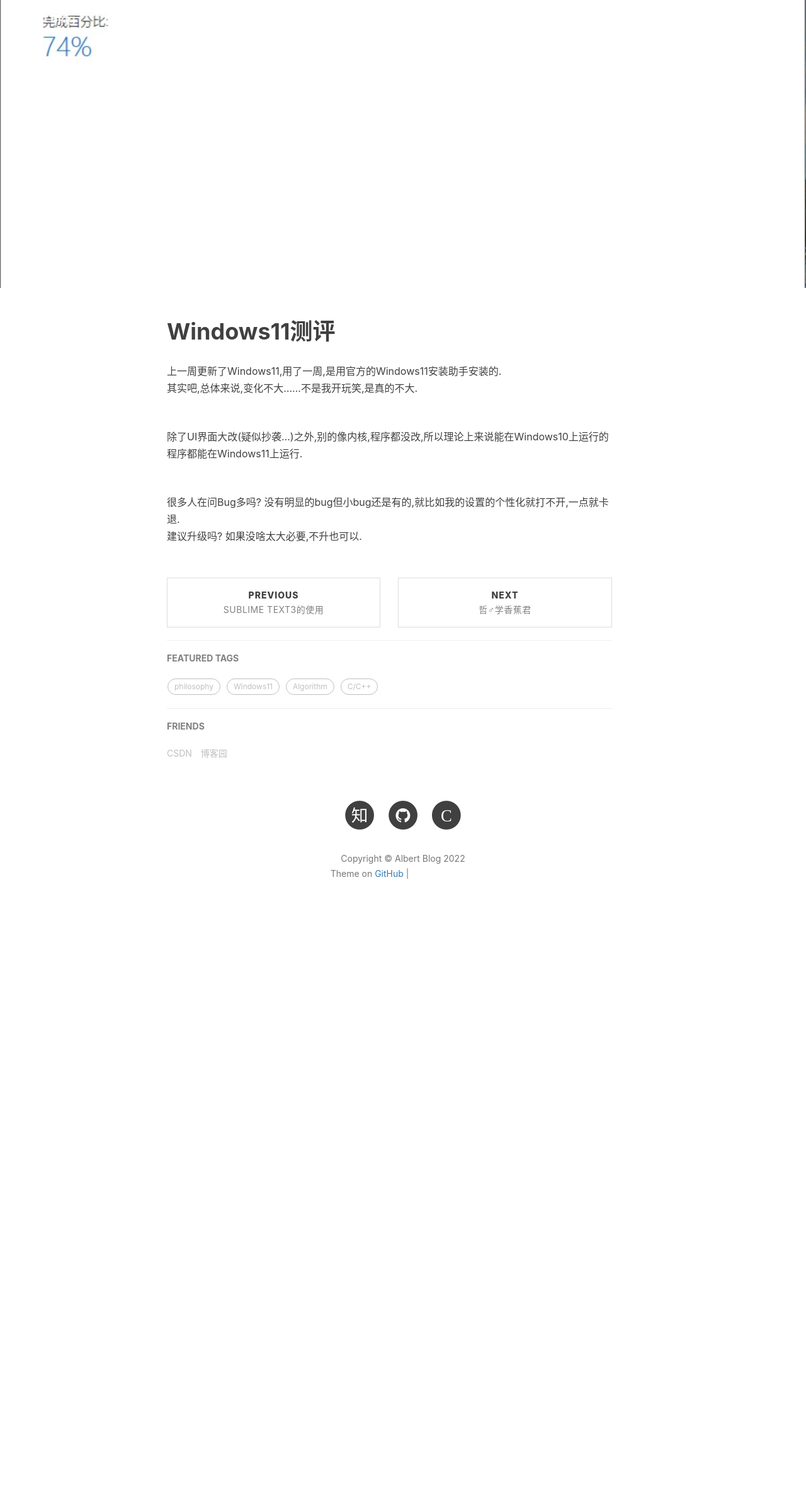
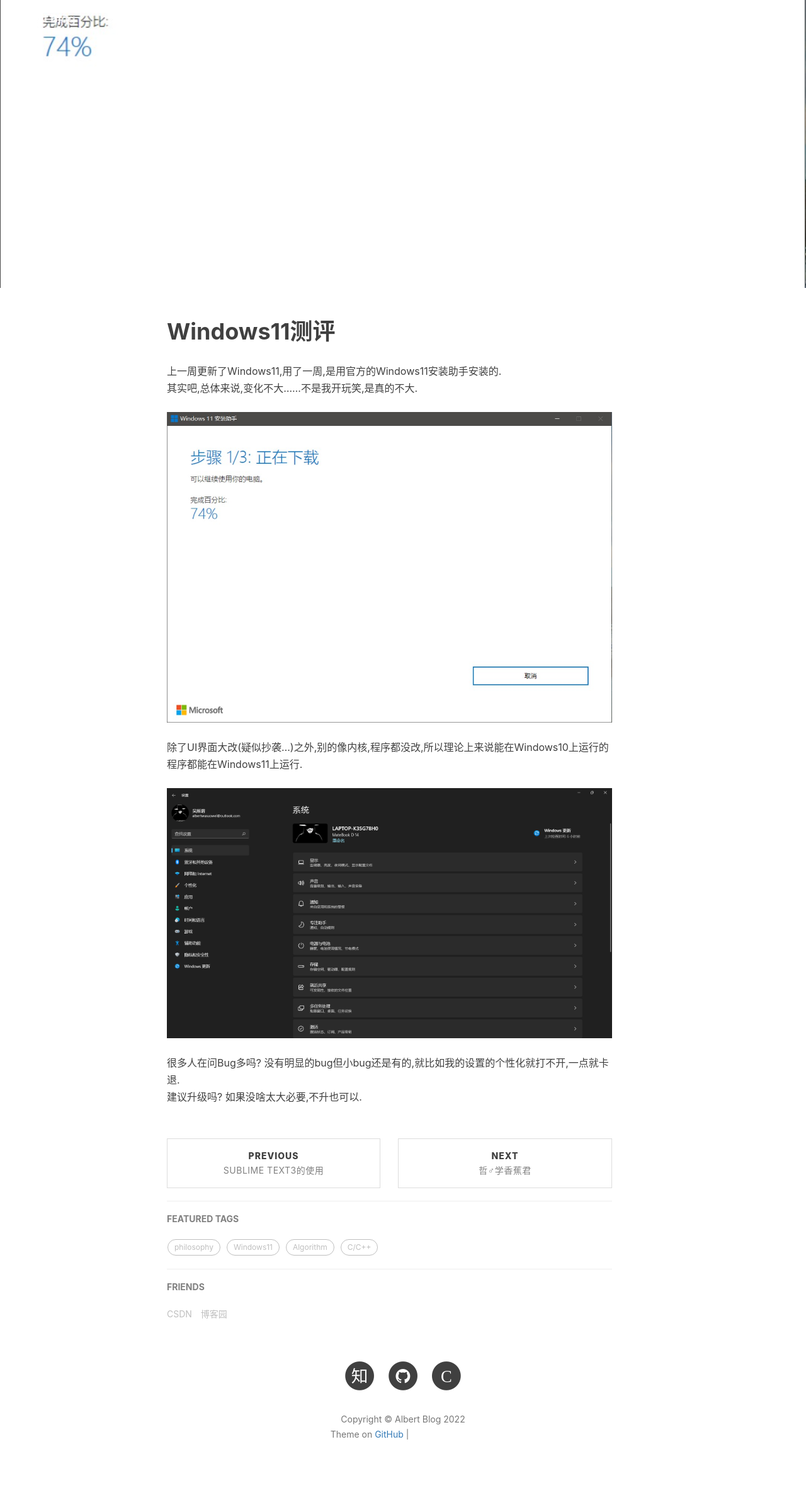
Before and after one commit to Dsmtyu/Dsmtyu.github.io, a Jekyll site: the page built from _posts/2021-12-12-Windows11测评.md, in a window 1280 px wide. Shown: the whole page at 63% size. Built offline with Jekyll 4.4.1, drawn with Linux system fonts in a browser that asks for light colours; nearby versions of some CDN libraries; comment, search, counter and statistics services are not loaded; before the commit the page ends 1491 px from its top, so only the background shows below that; grey boxes are pictures that could not be loaded.

Commit message:
Update 2021-12-12-Windows11测评.md

```diff
--- a/_posts/2021-12-12-Windows11测评.md
+++ b/_posts/2021-12-12-Windows11测评.md
@@ -10,8 +10,8 @@
 # Windows11测评
 上一周更新了Windows11,用了一周,是用官方的Windows11安装助手安装的.
 其实吧,总体来说,变化不大......不是我开玩笑,是真的不大.
-![](img/posts/20211212/Windows.png)
+![](/img/posts/20211212/Windows.png)
 除了UI界面大改(疑似抄袭...)之外,别的像内核,程序都没改,所以理论上来说能在Windows10上运行的程序都能在Windows11上运行.
-![](img/posts/20211212/i.png)
+![](/img/posts/20211212/i.png)
 很多人在问Bug多吗? 没有明显的bug但小bug还是有的,就比如我的设置的个性化就打不开,一点就卡退.
 建议升级吗?  如果没啥太大必要,不升也可以.
```
